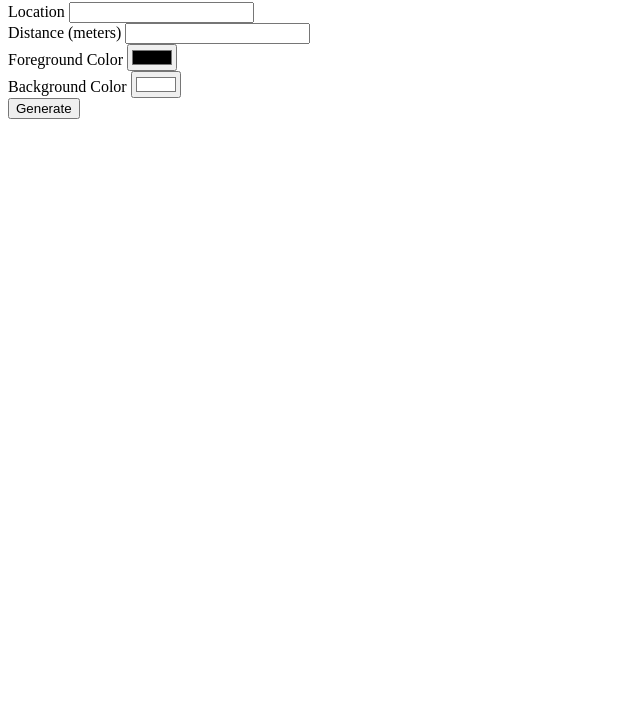
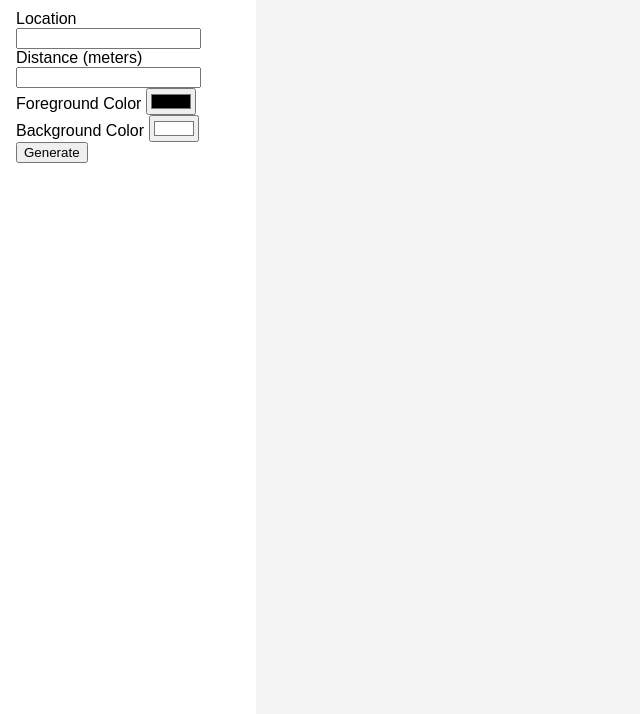
Before and after one commit to Vlad2000Andrei/Map2Poster, a plain HTML site: page src/frontend/index.html in a window 1280 px wide. Shown: the part 86-800 px from the top of the page, without its empty margins (0-640 px from the left). Drawn offline with Linux system fonts and the light colour scheme.

Commit message:
Restyle poster list

```diff
--- a/src/frontend/style.css
+++ b/src/frontend/style.css
@@ -1,21 +1,43 @@
-div#form_container {
-    float: inline-start;
-    width: 49%;
+/* Lock the page to the viewport size */
+html, body {
     height: 100%;
+    margin: 0;
+    font-family: sans-serif;
+    overflow: hidden; /* Prevents the main page from scrolling */
 }
 
+body {
+    display: flex;
+}
+
+/* Style the form column */
+div#form_container {
+    min-width: 15vw;
+    max-width: 20vw;
+    padding: 1em;
+    box-sizing: border-box; /* Ensures padding doesn't add to the width */
+}
+
+/* Style the scrollable poster column */
 div#poster_list_container {
-    width: 50%;
-    float: inline-end;
+    width: 100%;
+    overflow-y: auto; /* All scrolling happens here */
+    background-color: #f4f4f4;
+
+    /* Flex properties for posters inside this container */
     display: flex;
     flex-wrap: wrap;
+    align-content: flex-start;
+    gap: 15px;
+    padding: 15px;
+    box-sizing: border-box;
 }
 
+/* Styling for the posters themselves */
 img.poster_img {
+    max-height: 95vh; /* Set max height to 90% of the viewport height */
     width: 100%;
+    object-fit: contain; /* Scale image to fit without distortion */
+    border: 1px solid #ccc;
+    box-shadow: 0 2px 5px rgba(0,0,0,0.5);
 }
-
-div#poster_container {
-    flex-grow: 1;
-    flex-shrink: 1;
-}
```
